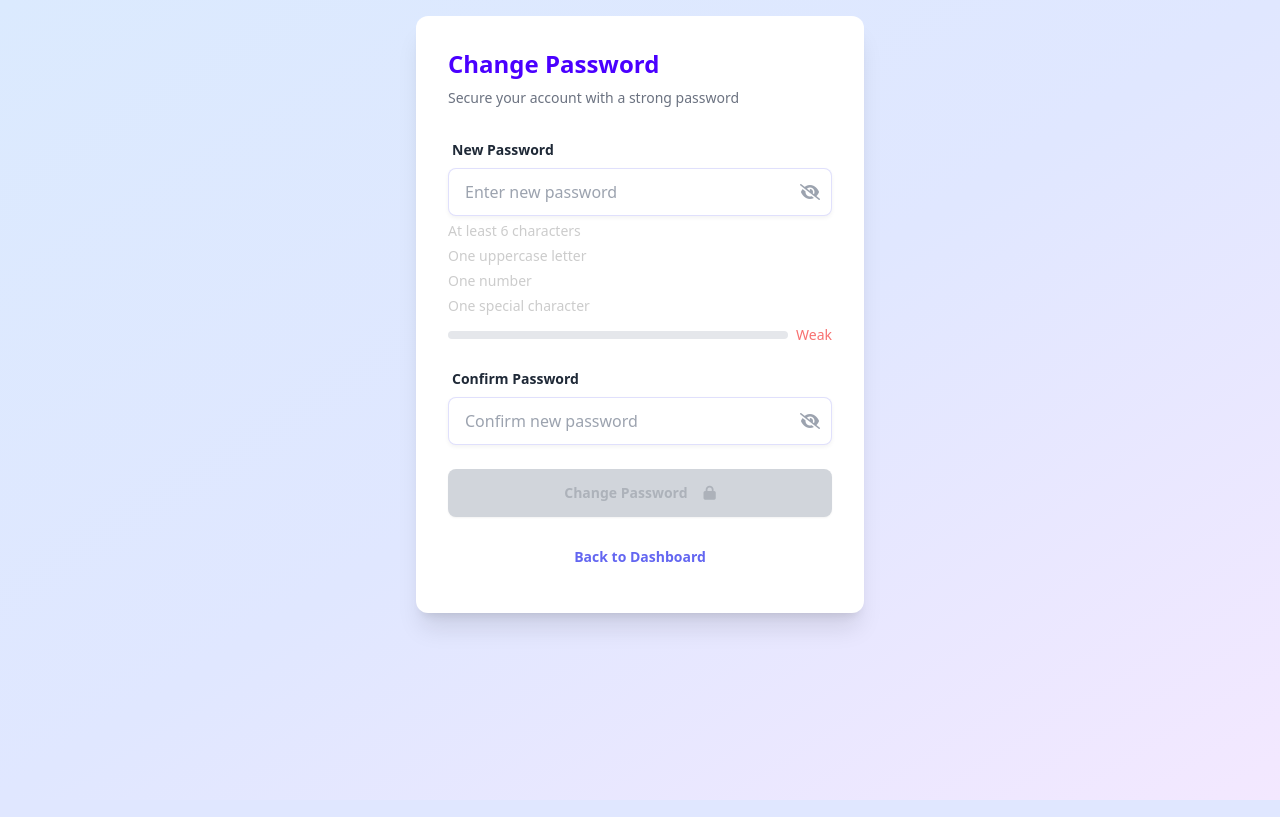
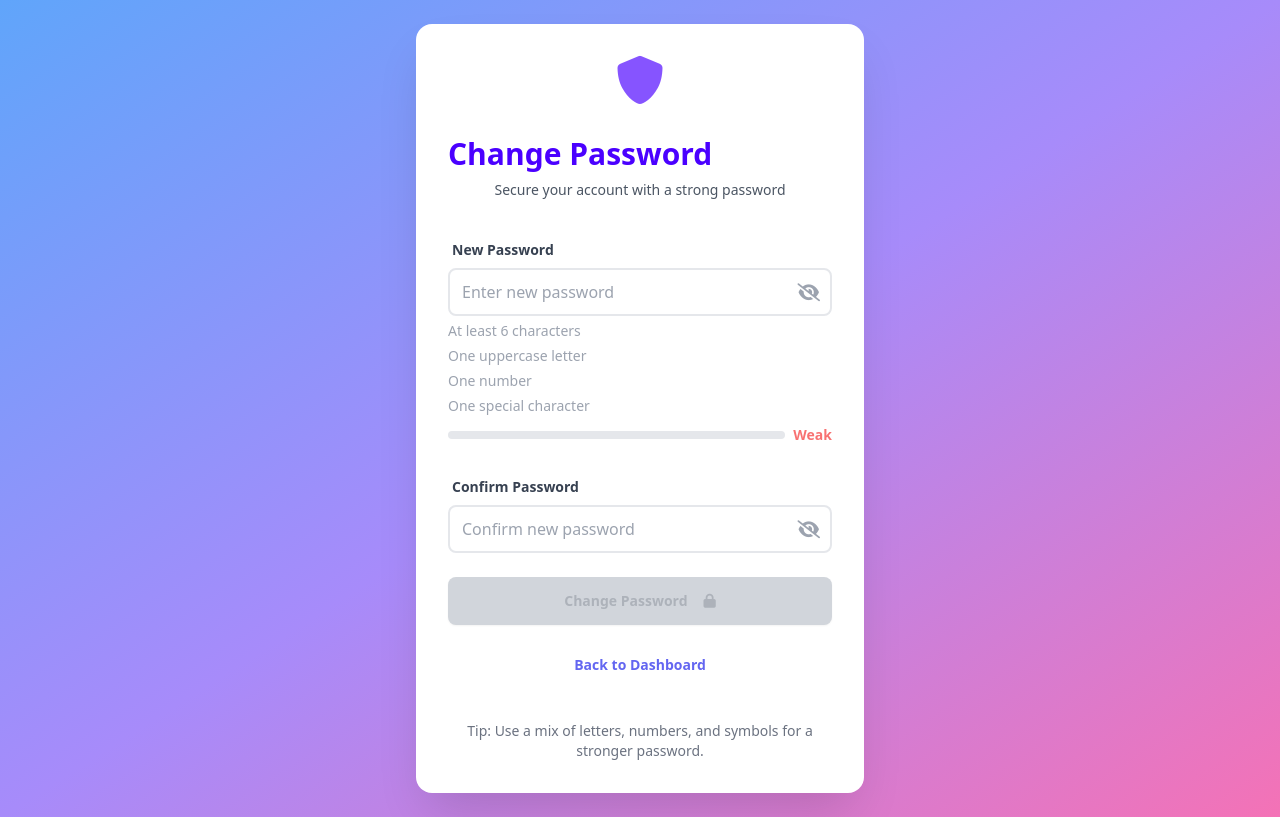
Before and after one commit to ohmparmar/prompt2pic, a Django app: page /image/change-password/ in a window 1280 px wide. Run offline with Django 5.2, Linux system fonts and the light colour scheme; the visitor is signed in with stand-in values (Sample User, id 1); some libraries are stand-ins or nearby versions.

Commit message:
Changes in UI of change password

```diff
--- a/prompt2pic/image_generation/templates/image_generation/change_password.html
+++ b/prompt2pic/image_generation/templates/image_generation/change_password.html
@@ -16,43 +16,95 @@
       href="https://cdnjs.cloudflare.com/ajax/libs/font-awesome/6.0.0-beta3/css/all.min.css"
     />
     <style>
-      /* Custom Styles from Dashboard */
-      .validation-list li {
-        color: #ccc;
-        font-size: 0.875rem;
-        margin-top: 0.25rem;
+      /* Enhanced Background Gradient */
+      body {
+        background: linear-gradient(to bottom right, #60a5fa, #a78bfa, #f472b6);
+        min-height: 100vh;
+        display: flex;
+        align-items: center;
+        justify-content: center;
       }
-      .validation-list li.valid {
-        color: #10b981; /* Tailwind green-500 */
+
+      /* Card Styling with Animation */
+      .card {
+        background: #ffffff;
+        border-radius: 1rem;
+        box-shadow: 0 25px 50px -12px rgba(0, 0, 0, 0.15);
+        animation: fadeIn 0.5s ease-in-out;
       }
-      .text-error {
-        color: #f87171; /* Tailwind red-400 */
-        font-size: 0.875rem;
-        margin-top: 0.25rem;
+
+      @keyframes fadeIn {
+        from {
+          opacity: 0;
+          transform: translateY(-20px);
+        }
+        to {
+          opacity: 1;
+          transform: translateY(0);
+        }
       }
+
+      /* Input Fields */
       .input-bordered {
-        border: 1px solid rgba(99, 102, 241, 0.2);
-        box-shadow: 0 2px 4px rgba(0, 0, 0, 0.05);
+        border: 2px solid #e5e7eb;
+        border-radius: 0.5rem;
+        padding: 0.75rem;
+        transition: border-color 0.3s ease, box-shadow 0.3s ease;
       }
+      .input-bordered:focus {
+        border-color: #6366f1;
+        box-shadow: 0 0 0 4px rgba(99, 102, 241, 0.2);
+        outline: none;
+      }
+
+      /* Buttons */
       .btn-primary {
         background: linear-gradient(135deg, #6366f1, #818cf8);
         border: none;
         color: white;
+        padding: 0.75rem 1.5rem;
+        border-radius: 0.5rem;
+        transition: transform 0.2s ease, background 0.3s ease;
+      }
+      .btn-primary:not(:disabled):hover {
+        background: linear-gradient(135deg, #4f46e5, #6d28d9);
+        transform: scale(1.05);
       }
       .btn-primary:disabled {
-        background: #d1d5db; /* Tailwind gray-300 */
+        background: #d1d5db;
         cursor: not-allowed;
       }
       .btn-ghost {
-        color: #6366f1; /* Tailwind indigo-600 */
+        color: #6366f1;
+        transition: color 0.3s ease, background-color 0.3s ease;
       }
-      .shadow-xl {
-        box-shadow: 0 20px 25px -5px rgba(0, 0, 0, 0.1),
-          0 10px 10px -5px rgba(0, 0, 0, 0.04);
+      .btn-ghost:hover {
+        color: #4f46e5;
+        background-color: rgba(99, 102, 241, 0.1);
       }
+
+      /* Validation List */
+      .validation-list li {
+        color: #9ca3af;
+        font-size: 0.875rem;
+        margin-top: 0.25rem;
+        display: flex;
+        align-items: center;
+        gap: 0.5rem;
+        transition: color 0.3s ease;
+      }
+      .validation-list li.valid {
+        color: #10b981;
+      }
+      .validation-list li i {
+        font-size: 0.875rem;
+        transition: opacity 0.2s ease;
+      }
+
+      /* Progress Bar */
       .progress-bar-container {
         width: 100%;
-        background-color: #e5e7eb; /* Tailwind gray-200 */
+        background-color: #e5e7eb;
         border-radius: 9999px;
         height: 0.5rem;
       }
@@ -69,22 +121,33 @@
       }
       #strengthLabel {
         font-size: 0.875rem;
-        font-weight: 500;
+        font-weight: 600;
+      }
+
+      /* Error Text */
+      .text-error {
+        color: #f87171;
+        font-size: 0.875rem;
+        margin-top: 0.25rem;
       }
     </style>
   </head>
-  <body
-    class="min-h-screen bg-gradient-to-br from-blue-100 via-indigo-100 to-purple-100"
-  >
-    <div class="container mx-auto p-4">
-      <div
-        class="card w-full max-w-md mx-auto bg-base-100 shadow-xl rounded-xl"
-      >
+  <body>
+    <div class="container mx-auto p-6">
+      <div class="card w-full max-w-md mx-auto">
         <div class="card-body">
-          <h2 class="card-title text-2xl font-bold text-primary">
+          <!-- Security Icon -->
+          <div class="text-center mb-6">
+            <i
+              class="fas fa-shield-alt text-5xl text-primary animate-pulse"
+            ></i>
+          </div>
+          <h2
+            class="card-title text-3xl font-extrabold text-primary text-center"
+          >
             Change Password
           </h2>
-          <p class="text-sm text-gray-500 mb-4">
+          <p class="text-sm text-gray-600 mb-6 text-center">
             Secure your account with a strong password
           </p>
 
@@ -99,16 +162,18 @@
             action="{% url 'image_generation:change_password' %}"
           >
             {% csrf_token %}
-            <div class="form-control mb-4">
+            <div class="form-control mb-6">
               <label class="label" for="newPassword">
-                <span class="label-text font-semibold">New Password</span>
+                <span class="label-text font-semibold text-gray-700"
+                  >New Password</span
+                >
               </label>
               <div class="relative">
                 <input
                   type="password"
                   id="newPassword"
                   name="new_password"
-                  class="input input-bordered w-full pr-10"
+                  class="input input-bordered w-full pr-12"
                   placeholder="Enter new password"
                   required
                 />
@@ -117,15 +182,23 @@
                   onclick="togglePasswordVisibility('newPassword')"
                 >
                   <i
-                    class="fas fa-eye-slash text-gray-400 hover:text-primary"
+                    class="fas fa-eye-slash text-gray-400 hover:text-primary text-lg"
                   ></i>
                 </span>
               </div>
               <ul class="validation-list">
-                <li data-validation="length">At least 6 characters</li>
-                <li data-validation="uppercase">One uppercase letter</li>
-                <li data-validation="number">One number</li>
-                <li data-validation="special">One special character</li>
+                <li data-validation="length">
+                  <i class="fas fa-check hidden"></i> At least 6 characters
+                </li>
+                <li data-validation="uppercase">
+                  <i class="fas fa-check hidden"></i> One uppercase letter
+                </li>
+                <li data-validation="number">
+                  <i class="fas fa-check hidden"></i> One number
+                </li>
+                <li data-validation="special">
+                  <i class="fas fa-check hidden"></i> One special character
+                </li>
               </ul>
               <div class="strength-indicator">
                 <div class="progress-bar-container">
@@ -135,16 +208,18 @@
               </div>
             </div>
 
-            <div class="form-control mb-4">
+            <div class="form-control mb-6">
               <label class="label" for="confirmPassword">
-                <span class="label-text font-semibold">Confirm Password</span>
+                <span class="label-text font-semibold text-gray-700"
+                  >Confirm Password</span
+                >
               </label>
               <div class="relative">
                 <input
                   type="password"
                   id="confirmPassword"
                   name="confirm_password"
-                  class="input input-bordered w-full pr-10"
+                  class="input input-bordered w-full pr-12"
                   placeholder="Confirm new password"
                   required
                 />
@@ -153,7 +228,7 @@
                   onclick="togglePasswordVisibility('confirmPassword')"
                 >
                   <i
-                    class="fas fa-eye-slash text-gray-400 hover:text-primary"
+                    class="fas fa-eye-slash text-gray-400 hover:text-primary text-lg"
                   ></i>
                 </span>
               </div>
@@ -174,10 +249,17 @@
               <a
                 href="{% url 'image_generation:dashboard' %}"
                 class="btn btn-ghost"
-                >Back to Dashboard</a
               >
+                Back to Dashboard
+              </a>
             </div>
           </form>
+
+          <!-- Helpful Tip -->
+          <p class="text-sm text-gray-500 mt-6 text-center">
+            Tip: Use a mix of letters, numbers, and symbols for a stronger
+            password.
+          </p>
         </div>
       </div>
     </div>
@@ -197,34 +279,34 @@
       }
 
       function updateStrengthIndicator(strength) {
-        // Update validation list
         document.querySelectorAll(".validation-list li").forEach((li) => {
           const type = li.dataset.validation;
-          li.classList.toggle("valid", strength[type]);
+          const icon = li.querySelector("i");
+          if (strength[type]) {
+            li.classList.add("valid");
+            icon.classList.remove("hidden");
+          } else {
+            li.classList.remove("valid");
+            icon.classList.add("hidden");
+          }
         });
 
-        // Calculate number of criteria met
         const criteriaMet = Object.values(strength).filter(Boolean).length;
         const progressBar = document.getElementById("progressBar");
         const strengthLabel = document.getElementById("strengthLabel");
 
-        // Calculate progress bar width (0%, 25%, 50%, 75%, 100%) based on criteria met
         const percentage = (criteriaMet / 4) * 100;
         progressBar.style.width = percentage + "%";
 
-        // Set color and label based on strength
         if (criteriaMet <= 2) {
-          // Weak: 0-2 criteria met, red bar
           progressBar.style.backgroundColor = "#f87171"; // red-400
           strengthLabel.textContent = "Weak";
           strengthLabel.style.color = "#f87171";
         } else if (criteriaMet === 3) {
-          // Moderate: 3 criteria met, yellow bar
           progressBar.style.backgroundColor = "#fbbf24"; // amber-400
           strengthLabel.textContent = "Moderate";
           strengthLabel.style.color = "#fbbf24";
         } else if (criteriaMet === 4) {
-          // Strong: all 4 criteria met, green bar
           progressBar.style.backgroundColor = "#10b981"; // green-500
           strengthLabel.textContent = "Strong";
           strengthLabel.style.color = "#10b981";
@@ -264,7 +346,7 @@
         }
       }
 
-      // Initialize strength indicator and form validation on page load
+      // Initialize on page load
       const initialStrength = checkPasswordStrength(newPassword.value);
       updateStrengthIndicator(initialStrength);
       validateForm();
```
